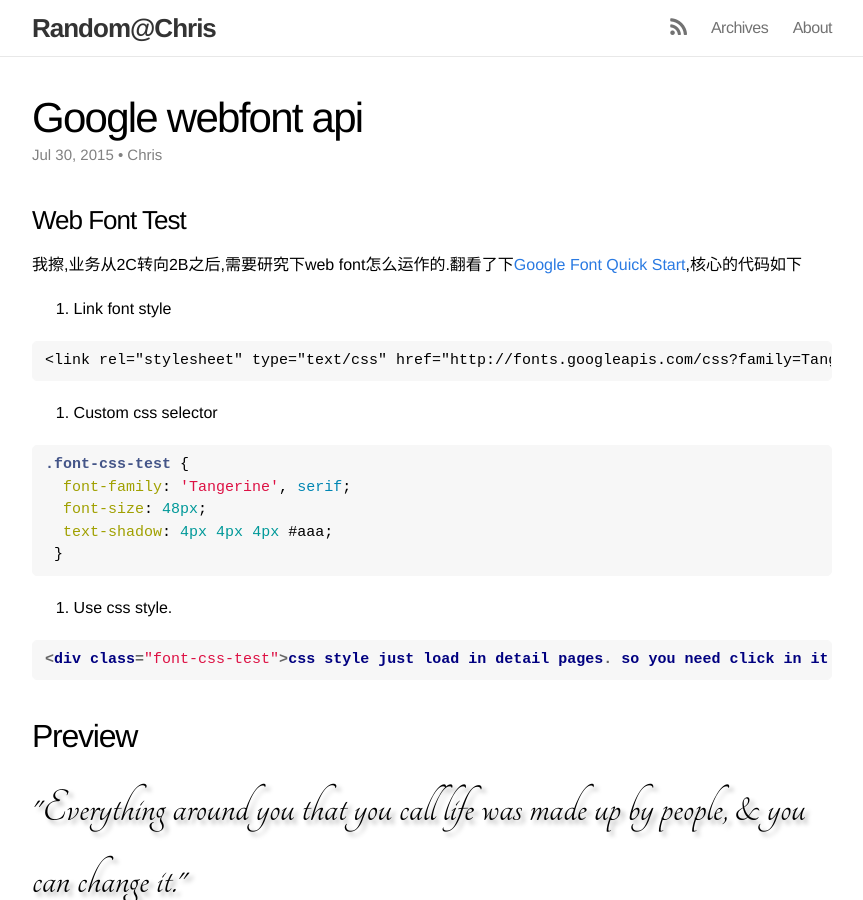
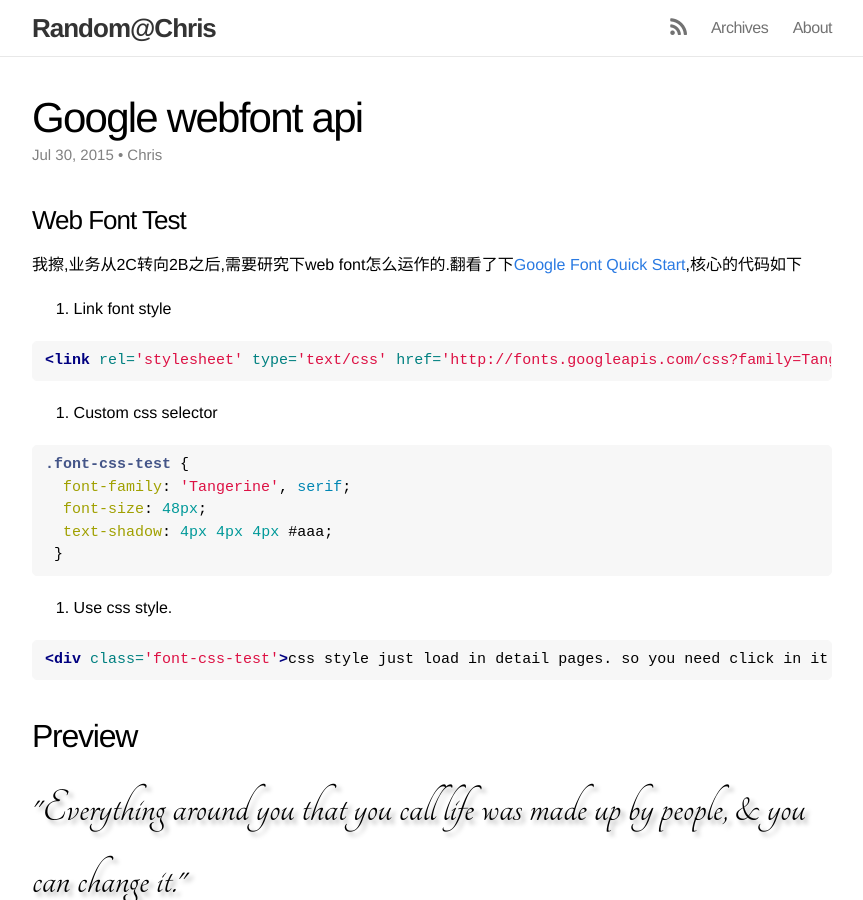
Before and after one commit to zhuixinjian/zhuixinjian.github.io, a Jekyll site: the page built from _posts/2015-07-30-google-webfont-api.markdown, in a window 1280 px wide and 900 px high. Shown: the whole window, without its empty margins (208-1071 px from the left). Built offline with Jekyll 4.4.1, drawn with Linux system fonts in a browser that asks for light colours; nearby versions of some CDN libraries; comment, search, counter and statistics services are not loaded.

Commit message:
适应新版的调整

````diff
--- a/_posts/2015-07-30-google-webfont-api.markdown
+++ b/_posts/2015-07-30-google-webfont-api.markdown
@@ -23,9 +23,10 @@ style: |
 
 1. Link font style
 
-```HTML
-<link rel="stylesheet" type="text/css" href="http://fonts.googleapis.com/css?family=Tangerine">
+```html
+<link rel='stylesheet' type='text/css' href='http://fonts.googleapis.com/css?family=Tangerine'>
 ```
+
 2. Custom css selector
 
 ```css
@@ -35,11 +36,13 @@ style: |
   text-shadow: 4px 4px 4px #aaa;
  }
 ```
+
 3. Use css style.
 
-```css
-<div class="font-css-test">css style just load in detail pages. so you need click in it.</div>
+```html
+<div class='font-css-test'>css style just load in detail pages. so you need click in it.</div>
 ```
+
 <!--more-->
 
 ## Preview
````
